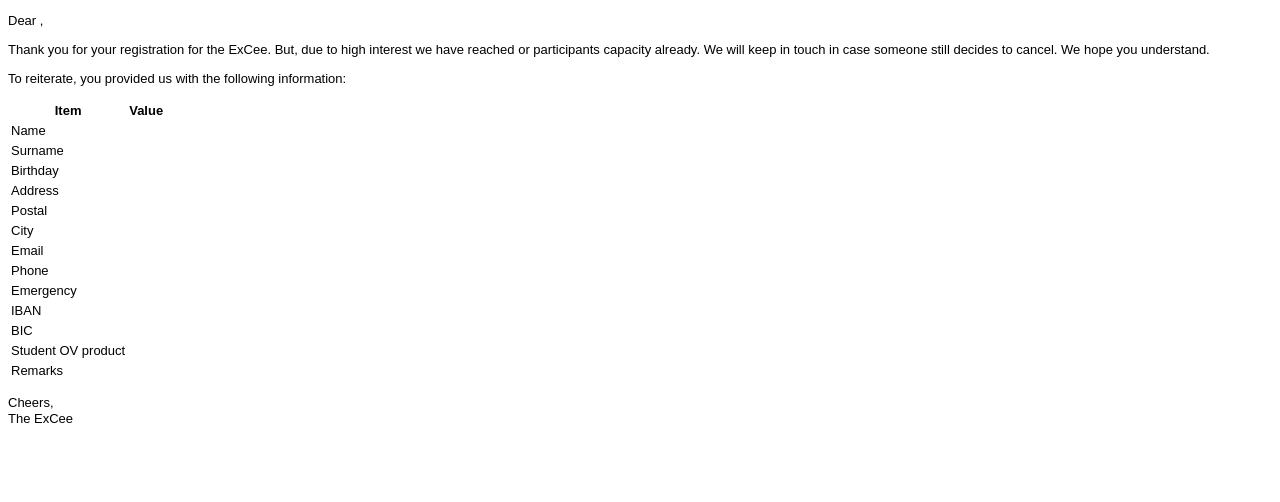
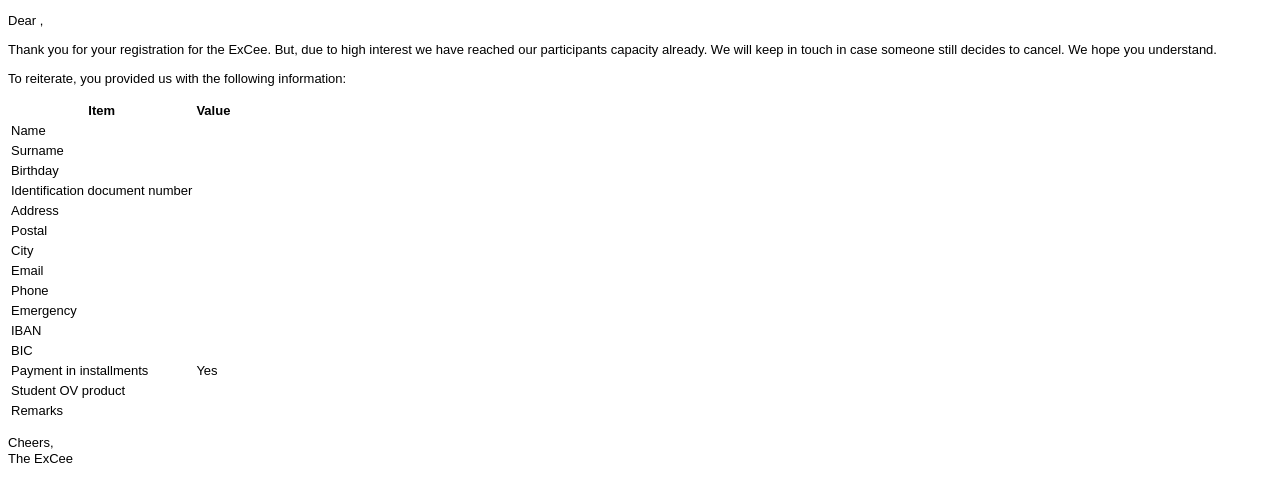
Before and after one commit to YannickStoffers/ExCee2019, a PHP site: template templates/signup/signup_email.phtml in a window 1280 px wide. Shown: the top 502 px of the page. Run offline with PHP 8.4, Linux system fonts and the light colour scheme; the template is opened without the code that fills it, so the values that code supplies are empty.

Commit message:
Included passport number and installment payment in email.

```diff
--- a/templates/signup/signup_email.phtml
+++ b/templates/signup/signup_email.phtml
@@ -17,7 +17,7 @@
         </p>
     <?php else: ?>
         <p>
-            Thank you for your registration for the ExCee. But, due to high interest we have reached or participants capacity already. We will keep in touch in case someone still decides to cancel. We hope you understand.
+            Thank you for your registration for the ExCee. But, due to high interest we have reached our participants capacity already. We will keep in touch in case someone still decides to cancel. We hope you understand.
         </p>
     <?php endif; ?>
     <p>To reiterate, you provided us with the following information:<br>
@@ -40,6 +40,10 @@
                 <tr>
                     <td>Birthday</td>
                     <td><?= $this->html($birthday) ?></td>
+                </tr>
+                <tr>
+                    <td>Identification document number</td>
+                    <td><?= $this->html($passport) ?></td>
                 </tr>
                 <tr>
                     <td>Address</td>
@@ -74,6 +78,10 @@
                     <td><?= $this->html($bic) ?></td>
                 </tr>
                 <tr>
+                    <td>Payment in installments</td>
+                    <td><?= $this->html($installments) ? "Yes" : "No" ?></td>
+                </tr>
+                <tr>
                     <td>Student OV product</td>
                     <td><?= $this->html($student_ov) ?></td>
                 </tr>
```
